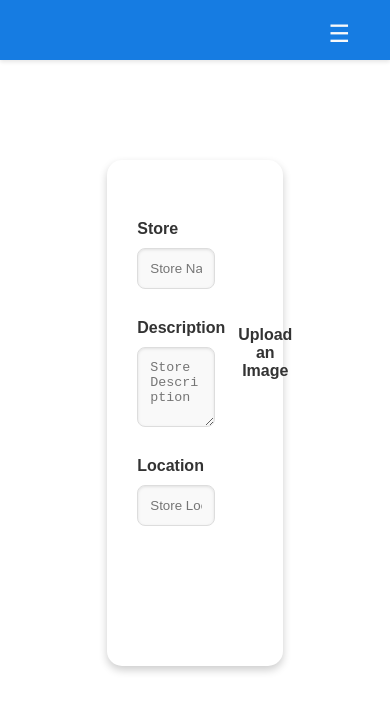
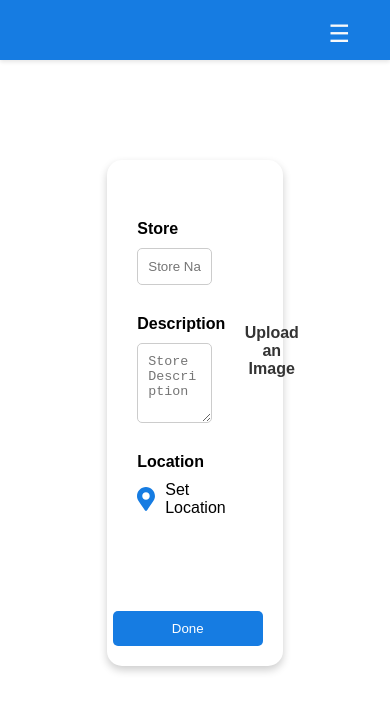
Before and after one commit to hadishamoun1/vesti-front, a React (Create React App) app: page /create-store in a window 390 px wide. Shown: the top 712 px of the page. Built offline with nearby package versions, Linux system fonts and the light colour scheme.

Commit message:
Added maps popup and a done button

```diff
--- a/package.json
+++ b/package.json
@@ -8,8 +8,11 @@
     "@testing-library/user-event": "^13.5.0",
     "cors": "^2.8.5",
     "jsonwebtoken": "^9.0.2",
+    "leaflet": "^1.9.4",
     "react": "^18.3.1",
     "react-dom": "^18.3.1",
+    "react-icons": "^5.3.0",
+    "react-leaflet": "^4.2.1",
     "react-router-dom": "^6.26.2",
     "react-scripts": "5.0.1",
     "web-vitals": "^2.1.4"
--- a/src/Pages/CreateStore.jsx
+++ b/src/Pages/CreateStore.jsx
@@ -1,14 +1,52 @@
 import React, { useState } from "react";
 import "../styles/CreateStore.css";
+import { FaMapMarkerAlt } from "react-icons/fa";
+import {
+  MapContainer,
+  TileLayer,
+  Marker,
+  Popup,
+  useMapEvents,
+} from "react-leaflet";
+import L from "leaflet";
+import "leaflet/dist/leaflet.css";
+
+// Define a custom icon for the marker
+const redPinIcon = new L.Icon({
+  iconUrl:
+    "https://cdnjs.cloudflare.com/ajax/libs/leaflet/1.7.1/images/marker-icon.png",
+  iconSize: [25, 41],
+  iconAnchor: [12, 41],
+  popupAnchor: [1, -34],
+  shadowUrl:
+    "https://cdnjs.cloudflare.com/ajax/libs/leaflet/1.7.1/images/marker-shadow.png",
+  shadowSize: [41, 41],
+});
+
+const LocationMarker = ({ setLocation, position, setPosition }) => {
+  useMapEvents({
+    click(event) {
+      const { lat, lng } = event.latlng;
+      setPosition([lat, lng]);
+      setLocation({ lat, lng });
+    },
+  });
+
+  return (
+    <Marker position={position} icon={redPinIcon}>
+      <Popup>Drag the marker to set your location</Popup>
+    </Marker>
+  );
+};
 
 const CreateStorePage = () => {
   const [image, setImage] = useState(null);
+  const [mapOpen, setMapOpen] = useState(false);
+  const [location, setLocation] = useState({ lat: null, lng: null });
+  const [position, setPosition] = useState([37.7749, -122.4194]); // Default position
 
-  const handleImageChange = (e) => {
-    if (e.target.files && e.target.files[0]) {
-      const file = e.target.files[0];
-      setImage(URL.createObjectURL(file));
-    }
+  const handleDoneClick = () => {
+    setMapOpen(false);
   };
 
   return (
@@ -27,19 +65,73 @@ const CreateStorePage = () => {
         </div>
         <div className="form-group">
           <label htmlFor="store-location">Location</label>
-          <input id="store-location" type="text" placeholder="Store Location" />
+          <div className="map-container" onClick={() => setMapOpen(true)}>
+            <FaMapMarkerAlt className="map-icon" />
+            <span>Set Location</span>
+          </div>
+          <div className="location-display">
+            {location.lat !== null && location.lng !== null && (
+              <div>
+                <div>
+                  <strong>Latitude:</strong> {location.lat}
+                </div>
+                <div>
+                  <strong>Longitude:</strong> {location.lng}
+                </div>
+              </div>
+            )}
+          </div>
         </div>
       </div>
+
       <div className="upload-container">
         {image ? (
           <img src={image} alt="Uploaded" className="upload-image" />
         ) : (
           <label className="upload-text">
             Upload an Image
-            <input type="file" accept="image/*" onChange={handleImageChange} />
+            <input
+              type="file"
+              accept="image/*"
+              onChange={(e) => {
+                if (e.target.files && e.target.files[0]) {
+                  const file = e.target.files[0];
+                  setImage(URL.createObjectURL(file));
+                }
+              }}
+            />
           </label>
         )}
       </div>
+
+      {/* Done Button at the bottom-right corner under the upload container */}
+      <button onClick={handleDoneClick} className="done-button-main">
+        Done
+      </button>
+
+      {/* Map Popup */}
+      {mapOpen && (
+        <div className="map-popup">
+          <MapContainer
+            center={position}
+            zoom={12}
+            style={{ width: "100%", height: "400px" }}
+          >
+            <TileLayer
+              url="https://{s}.tile.openstreetmap.org/{z}/{x}/{y}.png"
+              attribution='&copy; <a href="https://www.openstreetmap.org/copyright">OpenStreetMap</a> contributors'
+            />
+            <LocationMarker
+              setLocation={setLocation}
+              position={position}
+              setPosition={setPosition}
+            />
+          </MapContainer>
+          <button onClick={handleDoneClick} className="done-button">
+            Done
+          </button>
+        </div>
+      )}
     </div>
   );
 };
--- a/src/styles/CreateStore.css
+++ b/src/styles/CreateStore.css
@@ -12,12 +12,47 @@
   margin: auto;
   box-sizing: border-box;
   margin-top: 100px;
+  position: relative;
+}
+/* Form Container */
+.form-container {
+  margin-top: 40px;
+  margin-left: 10px;
+  margin-right: 20px;
+  display: flex;
+  flex-direction: column;
+  gap: 30px;
+  flex: 1;
+}
+
+/* Form Group Styles */
+.form-group {
+  display: flex;
+  flex-direction: column;
+  gap: 10px;
+}
+
+input[type="text"],
+textarea {
+  width: calc(100% - 20px);
+  padding: 10px;
+  border: 1px solid #ccc;
+  border-radius: 5px;
+}
+
+textarea {
+  resize: vertical;
+  min-height: 80px;
+}
+
+label {
+  font-weight: bold;
 }
 
 /* Square Image Upload Container */
 .upload-container {
   width: 50%;
-  height: 57%;
+  height: 56%;
   border-radius: 15px;
   box-shadow: 0 4px 8px rgba(0, 0, 0, 0.2);
   background-color: #f8f9fa;
@@ -53,58 +88,57 @@
   border-radius: 15px;
 }
 
-/* Form Container */
-.form-container {
-  margin-top: 40px;
-  margin-left: 10px;
-  margin-right: 20px;
+/* Map Container */
+.map-container {
+  cursor: pointer;
   display: flex;
-  flex-direction: column;
-  gap: 30px;
-  flex: 1;
-}
-
-/* Form Group Styles */
-.form-group {
-  display: flex;
-  flex-direction: column;
+  align-items: center;
   gap: 10px;
 }
 
-label {
-  font-weight: bold;
-  font-size: 16px;
-  color: #333;
+/* Map Icon */
+.map-icon {
+  font-size: 24px;
+  color: #167ce2;
 }
 
-/* Input and Textarea Styles */
-input[type="text"],
-textarea {
-  width: calc(100% - 20px);
-  padding: 12px;
-  border: 1px solid #ddd;
-  border-radius: 8px;
-  background-color: #f9f9f9;
-  box-shadow: inset 0 1px 3px rgba(0, 0, 0, 0.1);
-  transition: border-color 0.3s ease, box-shadow 0.3s ease;
+/* Map Popup */
+.map-popup {
+  position: fixed;
+  top: 50%;
+  left: 50%;
+  transform: translate(-50%, -50%);
+  background-color: white;
+  padding: 20px;
+  box-shadow: 0 4px 8px rgba(0, 0, 0, 0.2);
+  z-index: 1000;
+  display: flex;
+  flex-direction: column;
+  align-items: center;
+  width: 80vw;
+  max-width: 600px;
 }
 
-input[type="text"]:focus,
-textarea:focus {
-  border-color: #167ce2;
-  box-shadow: 0 0 8px rgba(22, 124, 226, 0.3);
-  outline: none;
+/* Close Button */
+.map-popup button {
+  margin-top: 20px;
+  padding: 10px 20px;
+  background-color: #167ce2;
+  color: white;
+  border: none;
+  border-radius: 5px;
+  cursor: pointer;
 }
-
-textarea {
-  resize: vertical;
-  min-height: 80px;
+/* Done Button under Upload Container */
+.done-button-main {
+  padding: 10px 20px;
+  background-color: #167ce2;
+  color: white;
+  border: none;
+  border-radius: 5px;
+  cursor: pointer;
+  width: 150px;
+  position: absolute;
+  bottom: 20px;
+  right: 20px;
 }
-
-/* Responsive Styles for Inputs */
-@media (max-width: 768px) {
-  input[type="text"],
-  textarea {
-    width: calc(100% - 10px);
-  }
-}
```
Also changed, not shown: 1 other file (tests, documents, lock files or other folders).
